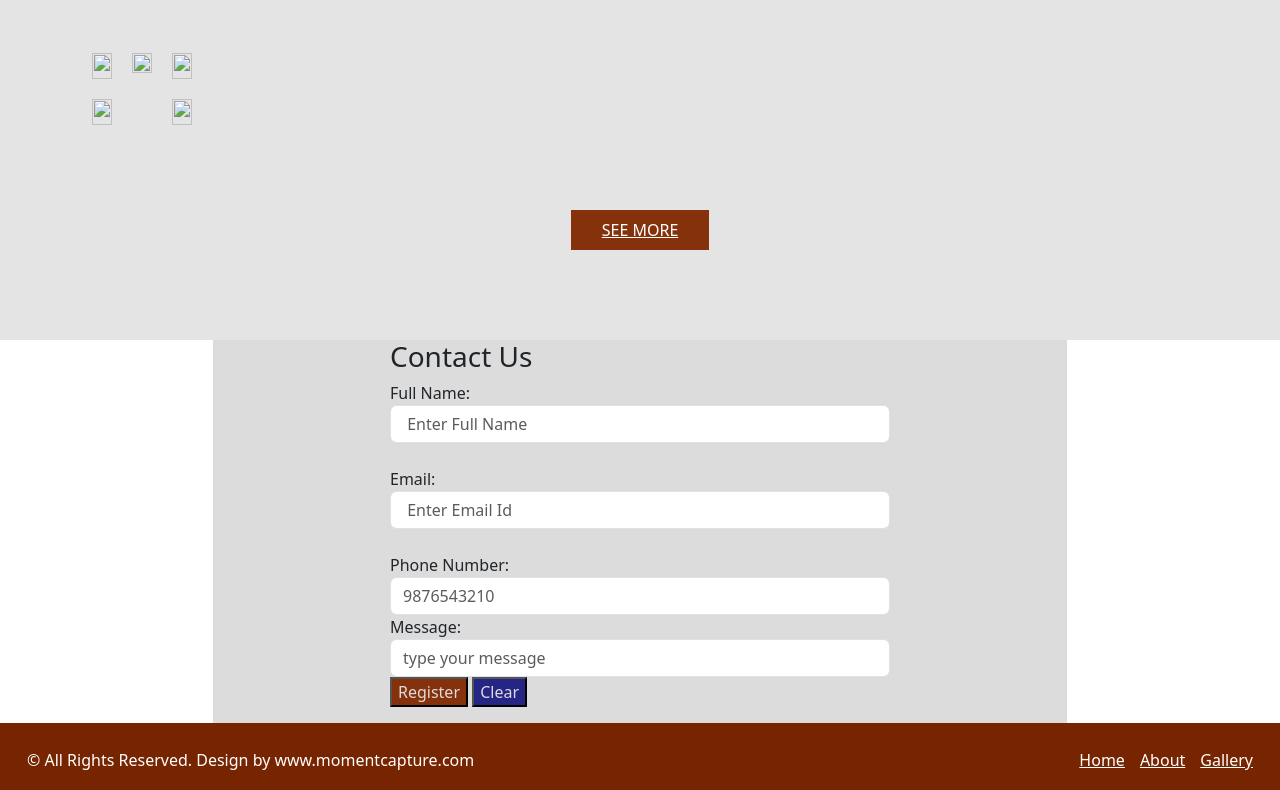
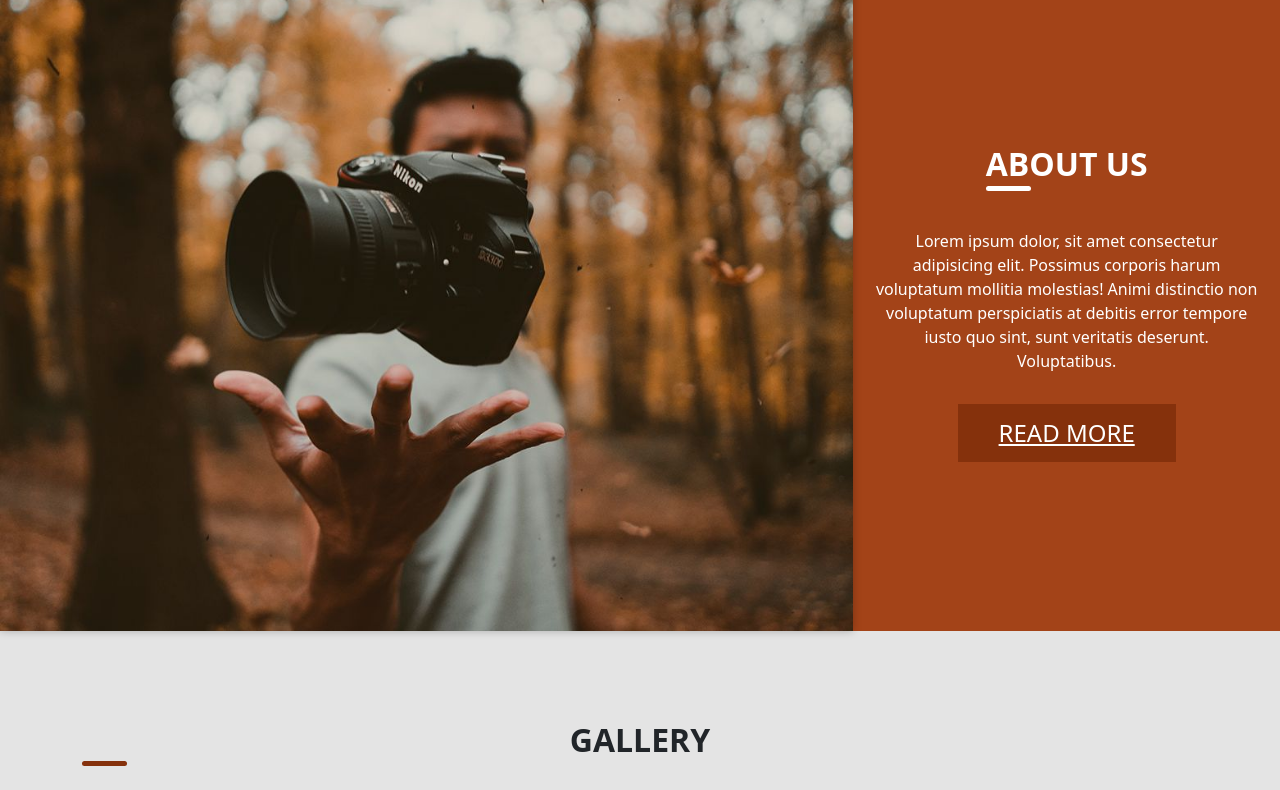
Before and after one commit to Sandhiya36/san, a plain HTML site: page index.html in a window 1280 px wide. Shown: the part 666-1456 px from the top of the page. Drawn offline with nearby package versions, Linux system fonts and the light colour scheme.

Commit message:
Update index.html

```diff
--- a/index.html
+++ b/index.html
@@ -79,7 +79,7 @@
                             <div id="" class="carousel slide slider_image_carousel carousel-fade" data-ride="carousel">
                               <div class="carousel-inner">
                                 <div class="carousel-item active">
-                                  <img src="images/slider-img.jpg" alt="" />
+                                  <img src="assets/slider-img.jpg" alt="" />
                                 </div>
 
                               </div>
@@ -103,7 +103,7 @@
                 <div class="container-fluid">
                   <div class="row">
                     <div class="img-box col-lg-8 col-md-7">
-                      <img src="images/about-img.jpg" alt="" />
+                      <img src="assets/about-img.jpg" alt="" />
                     </div>
                     <div class="detail-box detail_box_common col-lg-4 col-md-5 text_center">
                       <div class="heading_container heading_center">
@@ -131,7 +131,7 @@
                   <div class="gallery_container ">
                     <div class="box-1">
                       <div class="img-box b-1">
-                        <img src="images/p1.jpg" alt="">
+                        <img src="assets/p1.jpg" alt="">
                         <div class="btn-box">
                           <a href="" class="btn-1">
                             <i class="fa fa-share-alt" aria-hidden="true"></i>
@@ -139,7 +139,7 @@
                         </div>
                       </div>
                       <div class="img-box b-2">
-                        <img src="images/p2.jpg" alt="">
+                        <img src="assets/p2.jpg" alt="">
                         <div class="btn-box">
                           <a href="" class="btn-1">
                             <i class="fa fa-share-alt" aria-hidden="true"></i>
@@ -150,7 +150,7 @@
                     <div class="box-2">
                       <div class="box-2-top">
                         <div class="img-box b-3">
-                          <img src="images/p3.jpg" alt="">
+                          <img src="assets/p3.jpg" alt="">
                           <div class="btn-box">
                             <a href="" class="btn-1">
                                 <i class="fa fa-share-alt" aria-hidden="true"></i>
@@ -161,7 +161,7 @@
                       </div>
                       <div class="box-3">
                         <div class="img-box b-1">
-                          <img src="images/p4.jpg" alt="">
+                          <img src="assets/p4.jpg" alt="">
                           <div class="btn-box">
                             <a href="" class="btn-1">
                               <i class="fa fa-share-alt" aria-hidden="true"></i>
@@ -169,7 +169,7 @@
                           </div>
                         </div>
                         <div class="img-box b-2">
-                          <img src="images/p5.jpg" alt="">
+                          <img src="assets/p5.jpg" alt="">
                           <div class="btn-box">
                             <a href="" class="btn-1">
                               <i class="fa fa-share-alt" aria-hidden="true"></i>
```
